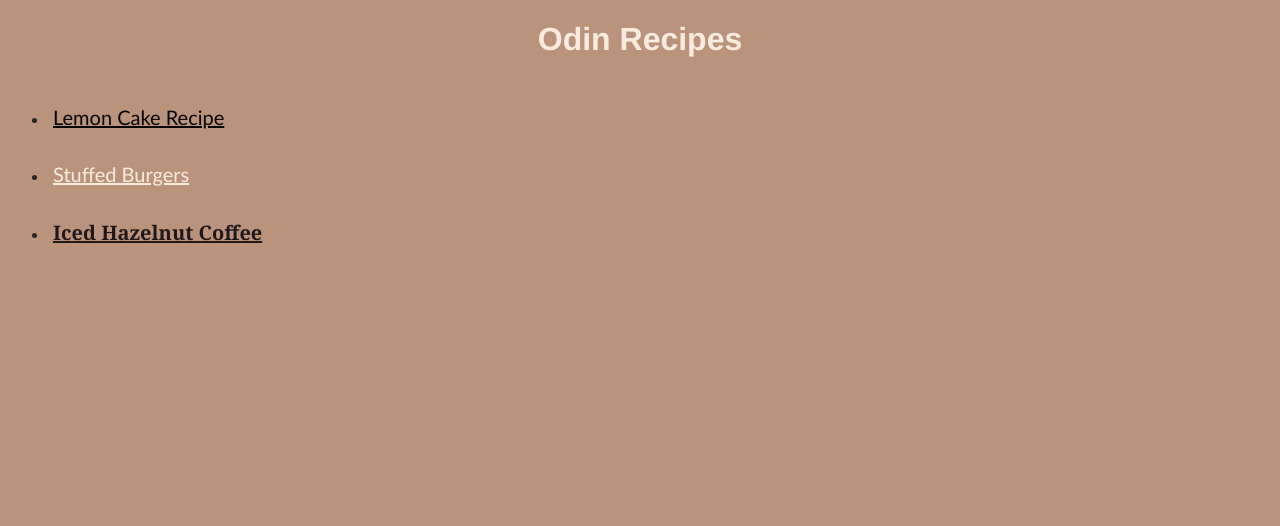
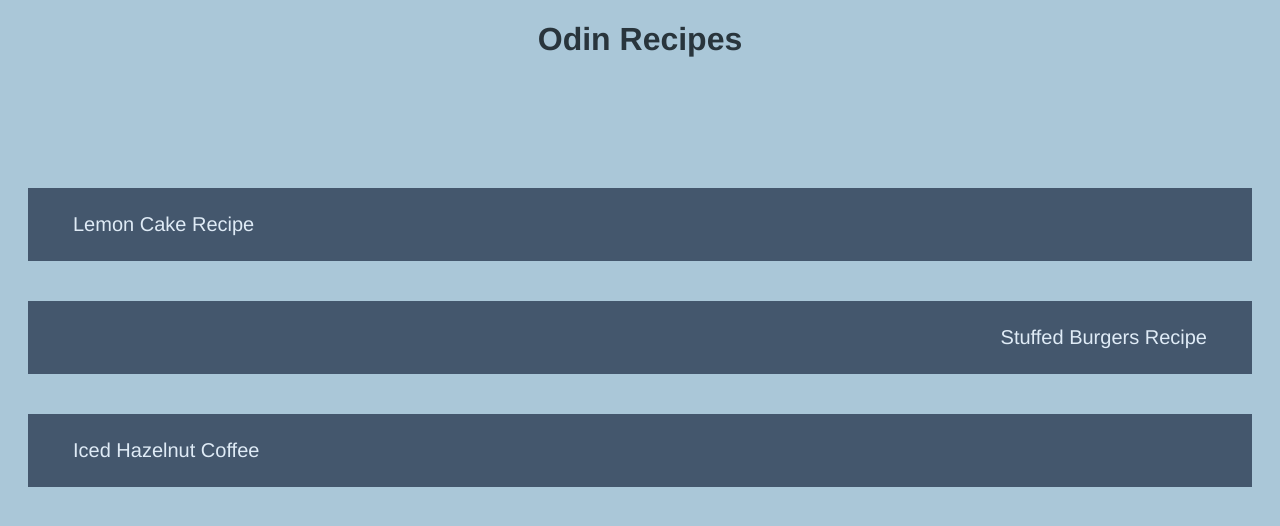
Before and after one commit to vasubhrdwj/odin-recipes, a plain HTML site: page index.html in a window 1280 px wide. Drawn offline with Linux system fonts and the light colour scheme.

Commit message:
Added styles to list items in index.html

```diff
--- a/index.html
+++ b/index.html
@@ -7,30 +7,22 @@
     <link rel="stylesheet" href="styles.css" />
   </head>
   <body>
-    <h1 style="text-align: center">Odin Recipes</h1>
-    <ul>
-      <div class="list-items">
-        <li>
-          <a href="recipes/lemon-cake.html" target="_blank" class="food"
-            >Lemon Cake Recipe</a
-          >
-        </li>
-        <br />
-        <li>
-          <a
-            href="recipes/stuffed-burgers.html"
-            target="_blank"
-            class="food burger"
-            >Stuffed Burgers</a
-          >
-        </li>
-        <br />
-        <li>
-          <a href="recipes/iced-coffee.html" target="_blank" class="drinks"
-            >Iced Hazelnut Coffee</a
-          >
-        </li>
-      </div>
+    <h1>Odin Recipes</h1>
+    <ul class="list-items">
+      <li class="lemon-cake">
+        <a href="recipes/lemon-cake.html" target="_blank">Lemon Cake Recipe</a>
+      </li>
+
+      <li class="burgers">
+        <a href="recipes/stuffed-burgers.html" target="_blank"
+          >Stuffed Burgers Recipe</a
+        >
+      </li>
+      <li class="coffee">
+        <a href="recipes/iced-coffee.html" target="_blank"
+          >Iced Hazelnut Coffee</a
+        >
+      </li>
     </ul>
   </body>
 </html>
--- a/styles.css
+++ b/styles.css
@@ -1,34 +1,55 @@
 * {
-  background-color: #b9937c;
-  color: #262626;
+  background-color: #aac7d8;
+  color: #dfebf6;
 }
 
 h1 {
-  color: #f9ecdf;
+  color: #29353c;
+  text-align: center;
   font-family: "CopperPlate", Helvetica;
   font-weight: 800;
   padding-bottom: 20px;
 }
 
-li {
-  padding: 5px;
-  padding-bottom: 10px;
+.list-items {
+  margin-top: 50px;
+  padding: 20px;
+  list-style: none;
+  background-color: #aac7d8;
+  /* background-color: #957040; */
 }
-.food {
-  color: #050405;
-  font-size: 20px;
-  font-family: "Trebuchet MS", "Lucida Sans Unicode", "Lucida Grande",
-    "Lucida Sans", Arial, sans-serif;
+li,
+a {
+  background-color: #44576d;
+  margin: 20px;
+  text-decoration:none;
 }
 
-.food.burger {
+.lemon-cake {
   font-size: 20px;
-  color: #f9ecdf;
+  border: 5px solid #44576d;
+  /* margin: 70px 400px 30px 0px; */
+  display: block;
+  padding: 20px;
+  font-family: "Franklin Gothic Medium", "Arial Narrow", Arial, sans-serif;
+  margin: 40px auto;
 }
-
-.drinks {
-  color: #201818;
-  font-weight: 800;
+.burgers {
+  display: block;
+  border: 5px solid #44576d;
+  padding: 20px;
+  text-align: end;
   font-size: 20px;
-  font-family: Cambria, Cochin, Georgia, Times, "Times New Roman", serif;
+  font-family: "Franklin Gothic Medium", "Arial Narrow", Arial, sans-serif;
+  /* margin: 30px 400px 30px 0px; */
+  margin: 40px auto;
 }
+.coffee {
+  display: block;
+  border: 5px solid #44576d;
+  padding: 20px;
+  font-size: 20px;
+  font-family: "Franklin Gothic Medium", "Arial Narrow", Arial, sans-serif;
+  /* margin: 30px 400px 30px 0px; */
+  margin: 40px auto;
+}
```
